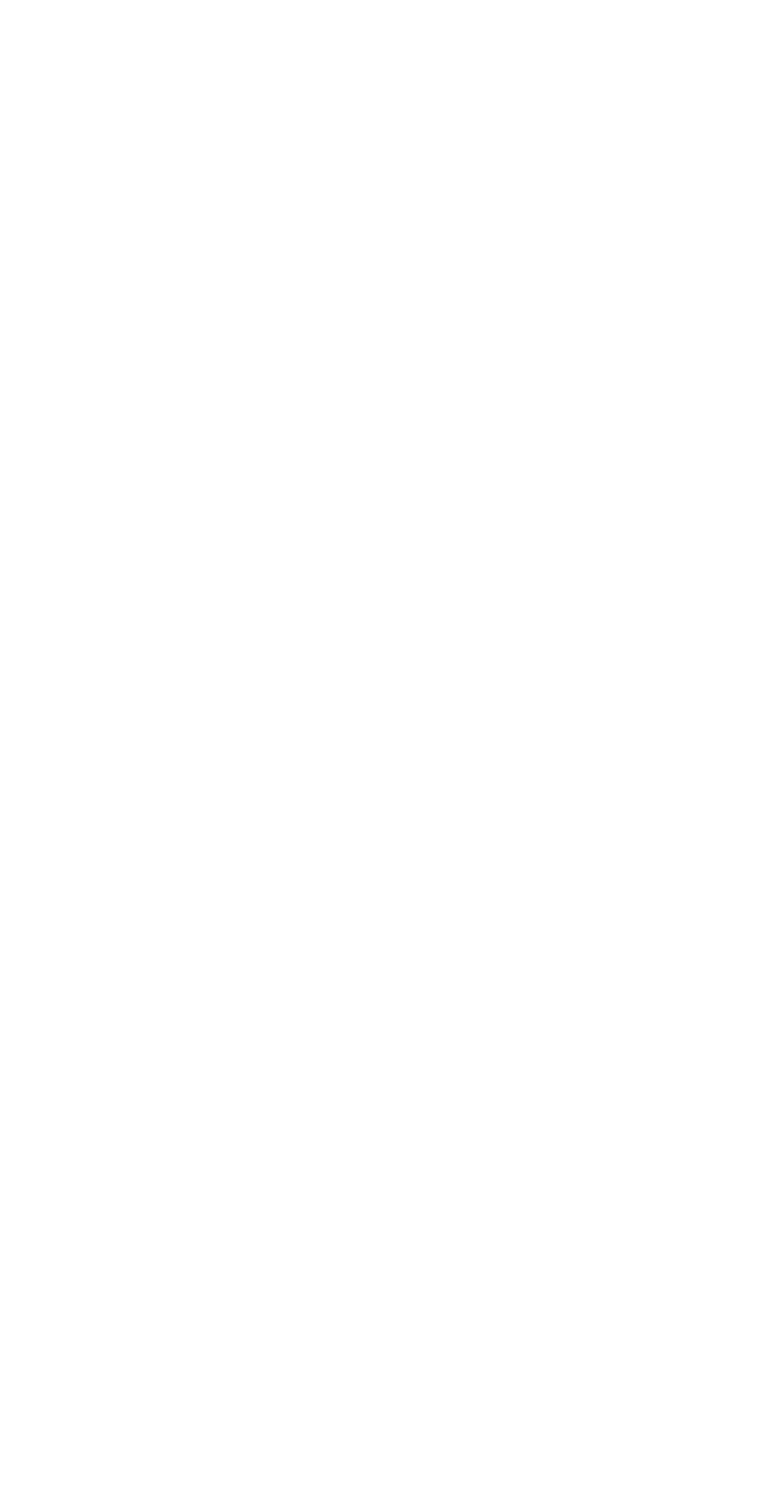
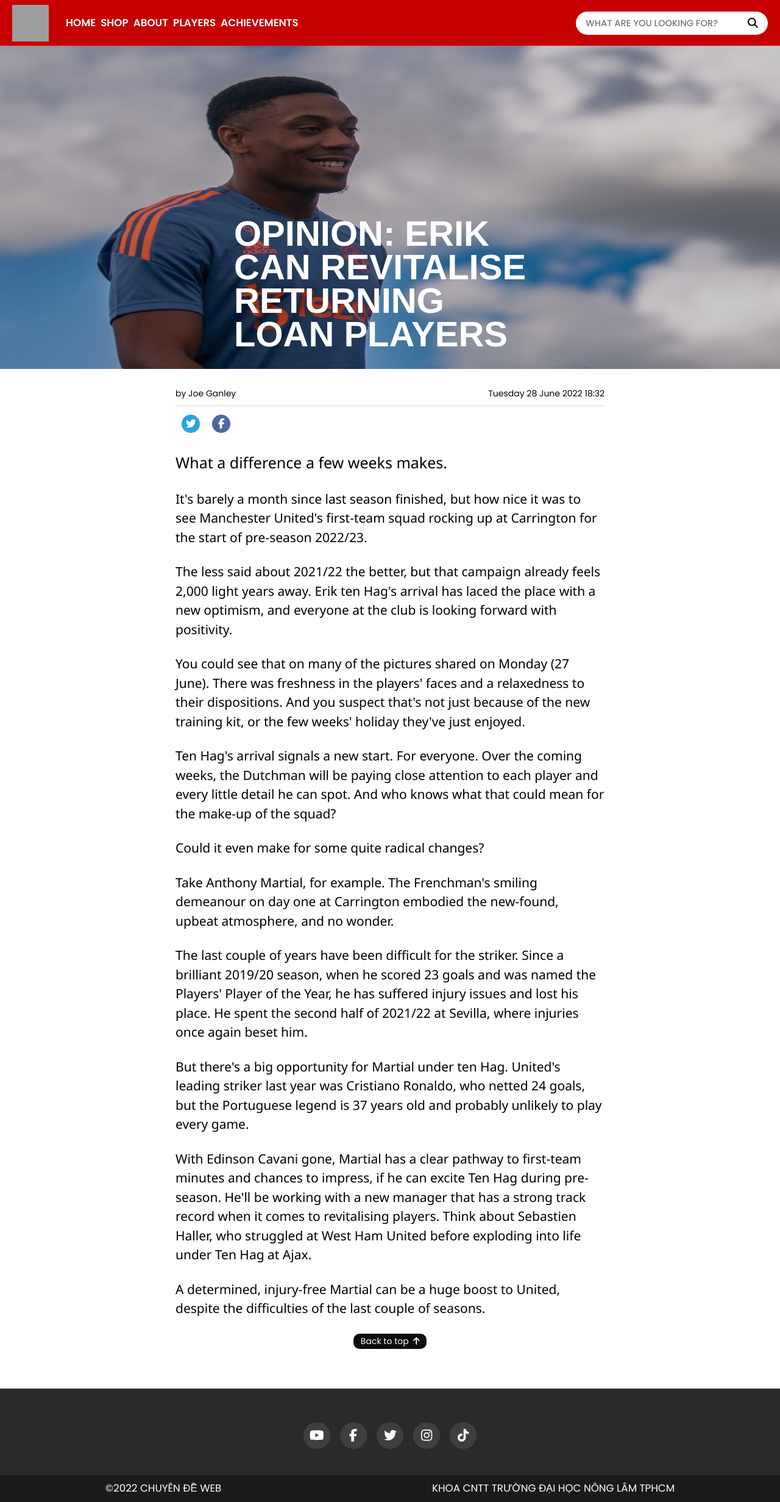
Before and after one commit to qhuy1911/man-utd-ui, a React (Create React App) app: page /news-detail/1 in a window 1280 px wide. Before the commit this address had no page. Shown: the whole page at 61% size. Before the commit the page ends 800 px from the top, so only its background shows below. Built offline with nearby package versions, Linux system fonts and the light colour scheme; grey boxes are pictures that could not be loaded.

Commit message:
add NewDetail page

```diff
--- a/src/components/Cards/Card.css
+++ b/src/components/Cards/Card.css
@@ -62,8 +62,6 @@
     animation-name: fade-img;
     animation-duration: 2s;
   }
-
-
   .cards__item__img {
     position: absolute;
     top: 0;
--- a/src/components/Cards/Card.js
+++ b/src/components/Cards/Card.js
@@ -9,11 +9,11 @@ function Card() {
       <div className="cards__wrapper">
         <ul className="cards__items">
           <CardItemNew
-            src={require("../../assets/images/img-1.jpg")}
+            src={require("../../assets/images/img-2.jpg")}
             alt="news"
-            title="Explore the hidden waterfall deep inside the Amazon Jungle"
+            title="Opinion: Erik can revitalise returning loan players"
             description="Erik ten Hag's arrival spells opportunity for Martial, Tuanzebe, van de Beek and Williams."
-            path="/"
+            path={`/news-detail/${"Opinion: Erik can revitalise returning loan players"}`}
           />
           <CardItemNew
             src={require("../../assets/images/img-1.jpg")}
--- /dev/null
+++ b/src/pages/NewDetail/NewDetail.css
@@ -0,0 +1,98 @@
+    .new__detail__background_container{
+        background-color: #0b0c0c;
+        flex: 1;
+        color: white;
+        position: relative;
+    }
+    .new__detail__background_container>img {
+    opacity: 0.8;
+    width: 100%;
+    height: 530px;
+    }
+    .new__detail__background_container>h1{
+        position: absolute;
+        bottom: 0;
+        margin-left: 30%;
+        height: 250px;
+        width: 500px;
+        text-align: left;
+        line-height: 55px;
+        font-weight: 550;
+        font-size: 58px;
+        font-family: sans-serif;
+    }
+    .new_detail_content_container{
+        display: flex;
+        align-items: center;
+        max-width: 1120px;
+        width: 55%;
+        margin: 0 auto;
+        margin-bottom: 55px;
+    }
+    .new_detail_info{
+        display: flex;
+        justify-content: space-between;
+        box-shadow: 0 1px 1px rgb(0 0 0 / 12%);
+        font-size: 14px;
+        margin-top: 30px;
+        height: 30px;
+    }
+    .list__icon__info{
+        margin: 15px 0 10px;
+        list-style: none;
+        display: flex;
+    }
+    .icon__info{
+        margin: 0 10px 10px;
+        width: 30px;
+        height: 30px;
+        border-radius: 50%;
+        color: white;
+        display: flex;
+        justify-content: center;
+        align-items: center;
+        cursor: pointer;
+    }
+    .twittwer__icon{
+        background:#26a7df;
+    }
+    .twittwer__icon:hover{
+        background-color: white;
+        color:#26a7df;
+    }
+    .facebook__icon{
+        background-color: #4d67a4;
+    }
+    .facebook__icon:hover{
+        background-color: white;
+        color: #4d67a4;
+    }
+    .new_detail_content_text>p{
+        font-family: 'Segoe UI', Tahoma, Verdana, sans-serif;
+        font-weight: 50;
+        font-size: 21px;
+        margin-top: 20px;
+        margin-bottom: 25px;
+    }
+    .new_detail_content_text.title{
+        font-size: 25px;
+    }
+    .div__back__top{
+        margin-top: 10px;
+        display:flex;
+        justify-content: center;
+        align-items: center;
+    }
+    .btn__back__top{
+        height: 25px;
+        width: 120px;
+        border-radius: 10px;
+        background-color: #0b0c0c;
+        font-size: 14px;
+    }
+    .btn__back__top:hover{
+        background-color: var(--primary-color);
+    }
+    .btn__back__top>span{
+        margin-right: 7px;
+    }
--- /dev/null
+++ b/src/pages/NewDetail/NewDetail.js
@@ -0,0 +1,114 @@
+/* eslint-disable jsx-a11y/anchor-is-valid */
+/* eslint-disable jsx-a11y/anchor-has-content */
+import React from "react";
+import "./NewDetail.css";
+import { faFacebookF, faTwitter } from "@fortawesome/free-brands-svg-icons";
+import { faArrowUp } from "@fortawesome/free-solid-svg-icons";
+import { FontAwesomeIcon } from "@fortawesome/react-fontawesome";
+
+function NewDetail() {
+  return (
+    <>
+      <div className="new__detail__background_container">
+        <img
+          src={require("../../assets/images/img-2.jpg")}
+          alt=""
+          className="image__background"
+        ></img>
+        <h1>
+          {"Opinion: Erik can revitalise returning loan players".toUpperCase()}
+        </h1>
+      </div>
+      <div className="new_detail_content_container">
+        <div className="new_detail_content_wrapper">
+          <div className="new_detail_info">
+            <span>by Joe Ganley</span>
+            <span>Tuesday 28 June 2022 18:32</span>
+          </div>
+          <div>
+            <ul className="list__icon__info">
+              <li className="icon__info twittwer__icon">
+                <a>
+                  <FontAwesomeIcon icon={faTwitter} />
+                </a>
+              </li>
+              <li className="icon__info facebook__icon">
+                <a>
+                  <FontAwesomeIcon icon={faFacebookF} />
+                </a>
+              </li>
+            </ul>
+          </div>
+          <div className="new_detail_content_text">
+            <p className="new_detail_content_text title">
+              What a difference a few weeks makes.
+            </p>
+            <p>
+              It's barely a month since last season finished, but how nice it
+              was to see Manchester United's first-team squad rocking up at
+              Carrington for the start of pre-season 2022/23.
+            </p>
+            <p>
+              The less said about 2021/22 the better, but that campaign already
+              feels 2,000 light years away. Erik ten Hag's arrival has laced the
+              place with a new optimism, and everyone at the club is looking
+              forward with positivity.
+            </p>
+            <p>
+              You could see that on many of the pictures shared on Monday (27
+              June). There was freshness in the players' faces and a relaxedness
+              to their dispositions. And you suspect that's not just because of
+              the new training kit, or the few weeks' holiday they've just
+              enjoyed.
+            </p>
+            <p>
+              Ten Hag's arrival signals a new start. For everyone. Over the
+              coming weeks, the Dutchman will be paying close attention to each
+              player and every little detail he can spot. And who knows what
+              that could mean for the make-up of the squad?
+            </p>
+            <p>Could it even make for some quite radical changes?</p>
+            <p>
+              Take Anthony Martial, for example. The Frenchman's smiling
+              demeanour on day one at Carrington embodied the new-found, upbeat
+              atmosphere, and no wonder.
+            </p>
+            <p>
+              The last couple of years have been difficult for the striker.
+              Since a brilliant 2019/20 season, when he scored 23 goals and was
+              named the Players' Player of the Year, he has suffered injury
+              issues and lost his place. He spent the second half of 2021/22 at
+              Sevilla, where injuries once again beset him.
+            </p>
+            <p>
+              But there's a big opportunity for Martial under ten Hag. United's
+              leading striker last year was Cristiano Ronaldo, who netted 24
+              goals, but the Portuguese legend is 37 years old and probably
+              unlikely to play every game.
+            </p>
+            <p>
+              With Edinson Cavani gone, Martial has a clear pathway to
+              first-team minutes and chances to impress, if he can excite Ten
+              Hag during pre-season. He'll be working with a new manager that
+              has a strong track record when it comes to revitalising players.
+              Think about Sebastien Haller, who struggled at West Ham United
+              before exploding into life under Ten Hag at Ajax.
+            </p>
+            <p>
+              A determined, injury-free Martial can be a huge boost to United,
+              despite the difficulties of the last couple of seasons.
+            </p>
+          </div>
+          <div className="div__back__top">
+            <span className="icon__info btn__back__top">
+              <span>Back to top</span>
+              <FontAwesomeIcon icon={faArrowUp}></FontAwesomeIcon>
+            </span>
+          </div>
+        </div>
+      </div>
+    </>
+  );
+}
+
+export default NewDetail;
--- a/src/routes/index.js
+++ b/src/routes/index.js
@@ -1,8 +1,10 @@
 import Home from "../pages/Home";
+import NewDetail from "../pages/NewDetail/NewDetail";
 import Shop from "../pages/Shop";
 
 const publicRoutes = [
   { path: "/", component: Home },
+  { path: "/news-detail/:name", component: NewDetail },
   { path: "/shop", component: Shop, layout: null },
 ];
 
```
Also changed, not shown: src/assets/images/img-2.jpg (added).
